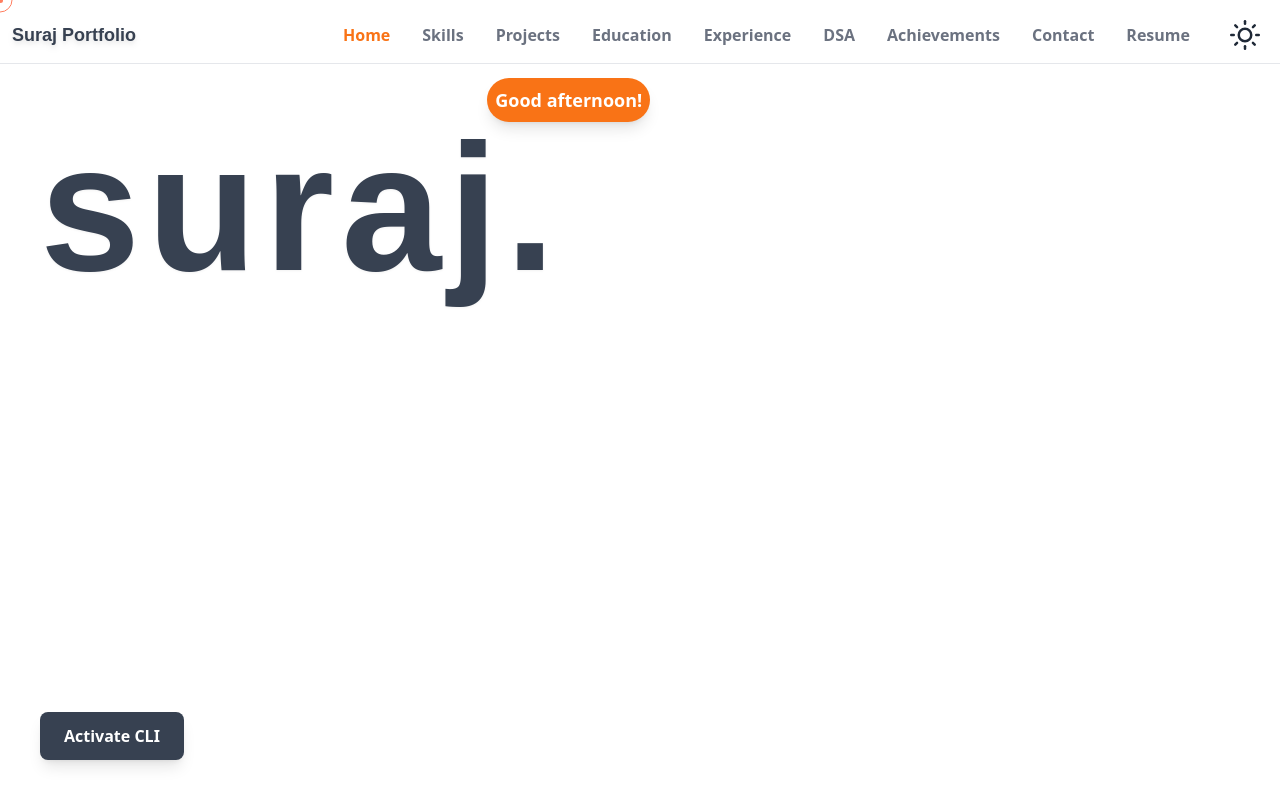
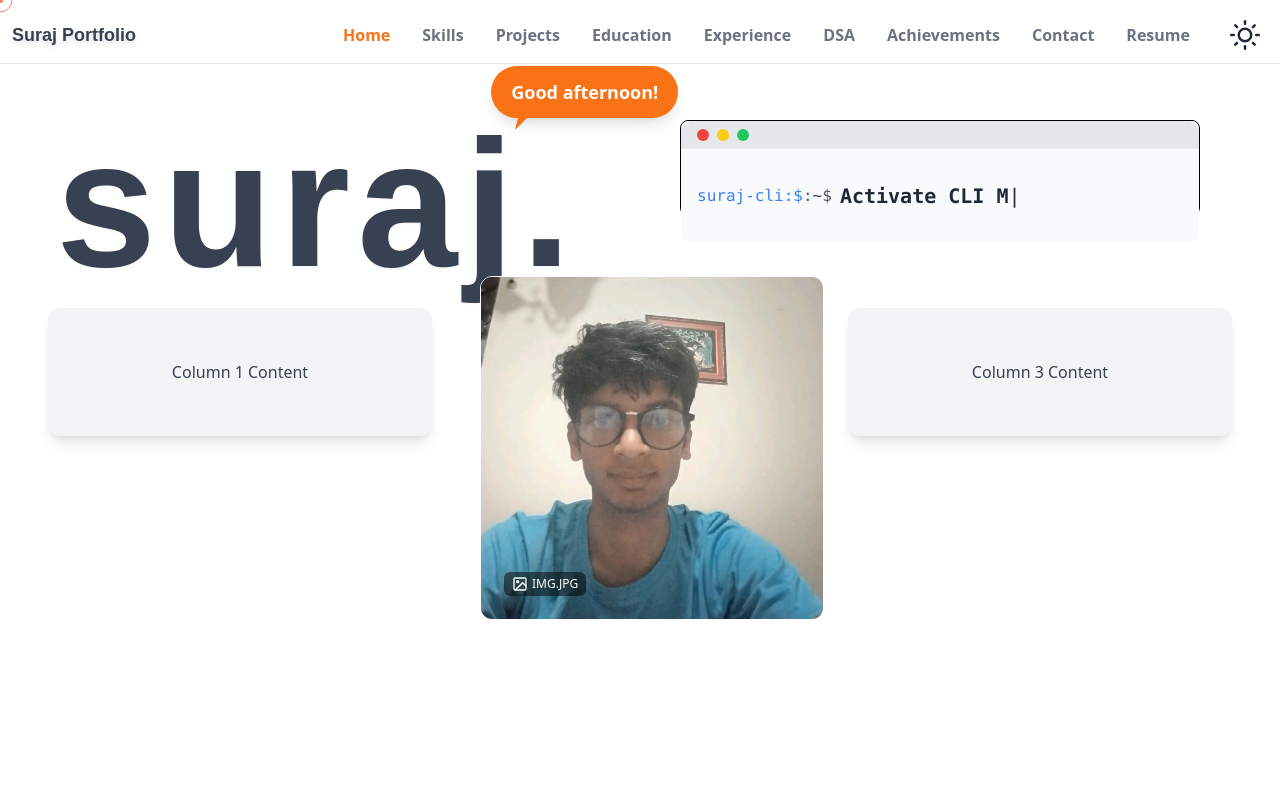
Before and after one commit to Suraj-1309/My-Portfolio, a React (Vite) app: page / in a window 1280 px wide. Shown: the top 806 px of the page. Built offline with nearby package versions, Linux system fonts and the light colour scheme.

Commit message:
completed CLi design

```diff
--- a/src/Routes.jsx
+++ b/src/Routes.jsx
@@ -5,6 +5,7 @@ import Resume from "./routes/Resume.jsx";
 import Education from "./routes/Education.jsx";
 import CliButton from "./components/CliButton.jsx";
 import WebTerminal from "./components/WebTerminal.jsx";
+import ProfileImage from "./components/ProfileImage.jsx";
 
 
 
@@ -13,20 +14,70 @@ const Home = ({ isDarkMode }) => {
   const [showCli, setShowCli] = useState(false);
   const toggleCli = () => setShowCli((prev) => !prev);
 
-  return (
-    <div>
-      {/* Your home content */}
-      <div className="pt-1 sm:pt-10">
+return (
+    // Main container for the Home page: sets background, min height, and general padding
+    <div className={`p-4 ${isDarkMode ? "bg-black" : "bg-white"} min-h-screen transition-colors duration-300`}>
 
-      <AnimatedText text="suraj." isDarkMode={isDarkMode} />
+      {/* First Top Row: Two Columns */}
+      {/* On small screens (mobile), it will be a single column (stack vertically).
+          On medium screens (md) and larger, it will be two columns. */}
+      <div className="grid grid-cols-1 md:grid-cols-2 gap-4 mt-0"> {/* gap-4 adds space between columns and rows */}
+
+        {/* First Column for the Name */}
+        {/* order-2 for mobile to place it below CLI, order-1 for desktop to place it on left */}
+        <div className="order-2 md:order-1">
+          <div className="pt-0 sm:pt-5"> {/* Keep name slightly above */}
+            <AnimatedText text="suraj." isDarkMode={isDarkMode} />
+          </div>
+        </div>
+
+        {/* Second Column for Activate CLI Button */}
+        {/* order-1 for mobile to place it above name, order-2 for desktop to place it on right */}
+        <div className="order-2 md:order-2 p-4">
+          <div
+            className={`p-4
+                       `} // Card styling
+          >
+            <CliButton toggleCli={toggleCli} isDarkMode={isDarkMode} />
+          </div>
+        </div>
       </div>
 
-      <div className="absolute bottom-10 left-10 flex flex-col sm:flex-row gap-4 items-center">
-        <CliButton toggleCli={toggleCli} />
+      {/* Second Row: Three Columns */}
+      {/* On small screens, it will be a single column.
+          On medium screens and larger, it will be three columns. */}
+      <div className="grid grid-cols-1 md:grid-cols-3 gap-4 mt-2"> {/* mt-8 adds margin from the row above */}
+        {/* Column 1 Placeholder */}
+        <div className={`p-4 rounded-xl shadow-lg ${isDarkMode ? "bg-gray-800" : "bg-gray-100"} h-32 flex items-center justify-center`}>
+          <p className={`${isDarkMode ? "text-white" : "text-gray-700"}`}>Column 1 Content</p>
+        </div>
+        {/* Column 2 Placeholder */}
+        <div className={`w-[calc(100%-40px)] m-8 -mt-8`}>
+
+
+          <ProfileImage />
+        </div>
+        {/* Column 3 Placeholder */}
+        <div className={`p-4 rounded-xl shadow-lg ${isDarkMode ? "bg-gray-800" : "bg-gray-100"} h-32 flex items-center justify-center`}>
+          <p className={`${isDarkMode ? "text-white" : "text-gray-700"}`}>Column 3 Content</p>
+        </div>
       </div>
-      {showCli && <WebTerminal onClose={toggleCli} />
 
-      }
+      {/* You can add more rows below using similar grid structures */}
+      {/* Example: Third Row - Two Columns */}
+      {/*
+      <div className="grid grid-cols-1 md:grid-cols-2 gap-4 mt-8">
+        <div className={`p-4 rounded-xl shadow-lg ${isDarkMode ? "bg-gray-800" : "bg-gray-100"} h-48 flex items-center justify-center`}>
+          <p className={`${isDarkMode ? "text-white" : "text-gray-700"}`}>Another Section Left</p>
+        </div>
+        <div className={`p-4 rounded-xl shadow-lg ${isDarkMode ? "bg-gray-800" : "bg-gray-100"} h-48 flex items-center justify-center`}>
+          <p className={`${isDarkMode ? "text-white" : "text-gray-700"}`}>Another Section Right</p>
+        </div>
+      </div>
+      */}
+
+      {/* WebTerminal component, shown only when showCli is true */}
+      {showCli && <WebTerminal onClose={toggleCli} />}
     </div>
   );
 };
--- a/src/components/CliButton.jsx
+++ b/src/components/CliButton.jsx
@@ -1,12 +1,94 @@
-import React from "react";
+import React, { useState, useEffect } from "react";
 
-export default function CliButton({ toggleCli }) {
+export default function CliButton({ toggleCli, isDarkMode }) {
+  // Define the text to be typed and animated
+  const fullText = "Activate CLI Mode";
+  const [displayedText, setDisplayedText] = useState("");
+  const [isDeleting, setIsDeleting] = useState(false);
+  const [index, setIndex] = useState(0);
+
+  // Effect to handle the typing and backspace animation
+  useEffect(() => {
+    let timer;
+    const typingSpeed = 100; // Speed of typing characters
+    const deletingSpeed = 50; // Speed of backspacing characters
+    const pauseTime = 1500; // Pause after typing is complete
+
+    if (isDeleting) {
+      // Deleting characters
+      if (displayedText.length > 0) {
+        timer = setTimeout(() => {
+          setDisplayedText(fullText.substring(0, displayedText.length - 1));
+        }, deletingSpeed);
+      } else {
+        // Start typing again after a short pause
+        setIsDeleting(false);
+        setIndex(0);
+      }
+    } else {
+      // Typing characters
+      if (index < fullText.length) {
+        timer = setTimeout(() => {
+          setDisplayedText(fullText.substring(0, index + 1));
+          setIndex(index + 1);
+        }, typingSpeed);
+      } else {
+        // Pause and then start deleting
+        timer = setTimeout(() => {
+          setIsDeleting(true);
+        }, pauseTime);
+      }
+    }
+
+    return () => clearTimeout(timer);
+  }, [displayedText, index, isDeleting, fullText]);
+
+  // CSS for the blinking cursor
+  const cursorStyle = `
+    @keyframes blink {
+      50% { opacity: 0; }
+    }
+    .blinking-cursor {
+      font-weight: 100;
+      opacity: 1;
+      animation: blink 1s step-end infinite;
+    }
+  `;
+
   return (
-    <button
-      className="px-6 py-3 rounded-lg text-white font-semibold shadow-lg transition-all duration-300 bg-gray-700 hover:bg-gray-800"
+    // The main card container acts as the button.
+    // It's a div to allow for more complex child elements.
+    <div
       onClick={toggleCli}
+      className={`w-full h-24 cursor-pointer transition-all duration-300 transform hover:scale-[1.02] border border-black rounded-lg `}
     >
-      Activate CLI
-    </button>
+      {/* Inject custom styles for the blinking cursor */}
+      <style>{cursorStyle}</style>
+
+      {/* Terminal window controls (red, yellow, green circles) */}
+      <div className={`flex items-center space-x-2 px-4 py-2 rounded-t-xl
+                     ${isDarkMode ? "bg-gray-800" : "bg-gray-200"}`}>
+        <div className="w-3 h-3 bg-red-500 rounded-full"></div>
+        <div className="w-3 h-3 bg-yellow-400 rounded-full"></div>
+        <div className="w-3 h-3 bg-green-500 rounded-full"></div>
+      </div>
+
+      {/* Terminal command line prompt and text */}
+      <div className={`p-4 rounded-b-xl h-full flex flex-col justify-center
+                     ${isDarkMode ? "bg-gray-900" : "bg-gray-50"}`}>
+        <div className="flex flex-wrap items-center">
+          <span className={`font-mono text-sm sm:text-base mr-2 ${isDarkMode ? "text-green-400" : "text-gray-600"}`}>
+            <span className={isDarkMode ? "text-pink-400" : "text-blue-500"}>suraj-cli:$</span>
+            :<span className={isDarkMode ? "text-blue-400" : "text-gray-700"}>~</span>$
+          </span>
+          {/* The animated text with a blinking cursor */}
+          <span className={`font-mono text-xl font-bold whitespace-nowrap
+                           ${isDarkMode ? "text-white" : "text-gray-800"}`}>
+            {displayedText}
+            <span className="blinking-cursor">|</span>
+          </span>
+        </div>
+      </div>
+    </div>
   );
 }
--- /dev/null
+++ b/src/components/ProfileImage.jsx
@@ -0,0 +1,46 @@
+// src/components/ProfileImage.jsx
+import React from "react";
+import profileImage from "../.pics/img.jpeg";
+
+export default function ProfileImage({ isDarkMode }) { // Added isDarkMode prop
+  return (
+    // Outer container for the profile image card
+    // It takes full width/height of its parent (e.g., the h-32 div from Routes.jsx)
+    // Has rounded corners, a shadow, and a background that acts as the outer frame.
+    // 'p-2' creates internal padding, which looks like a border around the inner image.
+    <div
+      className={`
+        relative
+      `}
+    >
+      <img
+        src={profileImage} // IMPORTANT: Replace with the actual path to your image
+        alt="Suraj"
+        className="rounded-xl object-cover h-full w-full border border-white"
+      />
+
+      {/* Overlay for "IMG.JPG" text and an image SVG icon */}
+      {/* Positioned absolutely at the bottom-left within the main container */}
+      <div className="absolute bottom-2 left-2 bg-black bg-opacity-50 text-white text-xs px-2 py-1 rounded-md flex items-center space-x-1 mb-4 ml-4">
+        {/* SVG Icon for image */}
+        <svg
+          xmlns="http://www.w3.org/2000/svg"
+          width="16"
+          height="16"
+          viewBox="0 0 24 24"
+          fill="none"
+          stroke="currentColor"
+          strokeWidth="2"
+          strokeLinecap="round"
+          strokeLinejoin="round"
+          className="feather feather-image"
+        >
+          <rect x="3" y="3" width="18" height="18" rx="2" ry="2"></rect>
+          <circle cx="8.5" cy="8.5" r="1.5"></circle>
+          <polyline points="21 15 16 10 5 21"></polyline>
+        </svg>
+        <span>IMG.JPG</span>
+      </div>
+    </div>
+  );
+}
--- a/src/components/name.jsx
+++ b/src/components/name.jsx
@@ -57,11 +57,14 @@ const AnimatedText = ({ text, isDarkMode }) => {
 
         // Calculate horizontal position to center the greeting bubble above 'j'
         // This centers the greeting bubble's *center* over 'j's *center*
-        const horizontalOffset = (jLetterRect.left - containerRect.left) + (jLetterRect.width / 2) - (greetingRect.width / 2);
-
+        const horizontalOffset =
+          jLetterRect.left -
+          containerRect.left +
+          jLetterRect.width / 2 -
+          greetingRect.width / 2;
 
         setGreetingPosition({
-          top: (jLetterRect.top - containerRect.top) + verticalOffset,
+          top: jLetterRect.top - containerRect.top + verticalOffset,
           left: horizontalOffset,
         });
       }
@@ -128,7 +131,7 @@ const AnimatedText = ({ text, isDarkMode }) => {
             }`}
             onClick={(event) => handleLetterClick(index, event)}
             // Attach ref to the 'j' letter. For "suraj.", 'j' is at index 4 (0-indexed)
-            ref={letter === 'j' && index === 4 ? jLetterRef : null}
+            ref={letter === "j" && index === 4 ? jLetterRef : null}
           >
             {letter}
           </h1>
@@ -137,26 +140,36 @@ const AnimatedText = ({ text, isDarkMode }) => {
 
       {/* Greeting message container */}
       <div
-        // Tailwind classes for the main bubble appearance
-        className={`absolute py-2 px-2 font-semibold shadow-lg transition-opacity duration-500
-                    rounded-[50px] /* Using arbitrary value for 50px border-radius */
-                    ${
-                      isDarkMode
-                        ? "bg-blue-400 text-white"
-                        : "bg-orange-500 text-white"
-                    }
-                    sm:text-lg
-                    speech-bubble-tail /* This class will handle the ::after pseudo-element */
-                    `}
+        className={`absolute font-semibold shadow-lg transition-opacity duration-500
+              rounded-[50px] px-5 py-3 text-white sm:text-lg
+              ${isDarkMode ? "bg-blue-400" : "bg-orange-500"}`}
         style={{
           top: greetingPosition.top + 20,
           left: greetingPosition.left + 100,
           whiteSpace: "nowrap",
-          zIndex: 20, // Ensure it's above other content and elements like the navbar
+          zIndex: 20,
         }}
-        ref={greetingRef} // Attach ref to the greeting bubble
+        ref={greetingRef}
       >
-        {greeting}
+        <span>{greeting}</span>
+
+        {/* Curved SVG Tail */}
+        <svg
+          className="absolute"
+          style={{
+            bottom: -12,
+            left: 24,
+            width: 24,
+            height: 24,
+          }}
+          viewBox="0 0 24 24"
+          xmlns="http://www.w3.org/2000/svg"
+        >
+          <path
+            d="M0,24 C6,-4 14,-4 24,0"
+            fill={isDarkMode ? "#60a5fa" : "#f97316"} // Tail color to match bubble
+          />
+        </svg>
       </div>
     </div>
   );
```
Also changed, not shown: src/.pics/img.jpeg (added), src/App.css (line endings or trailing spaces).
